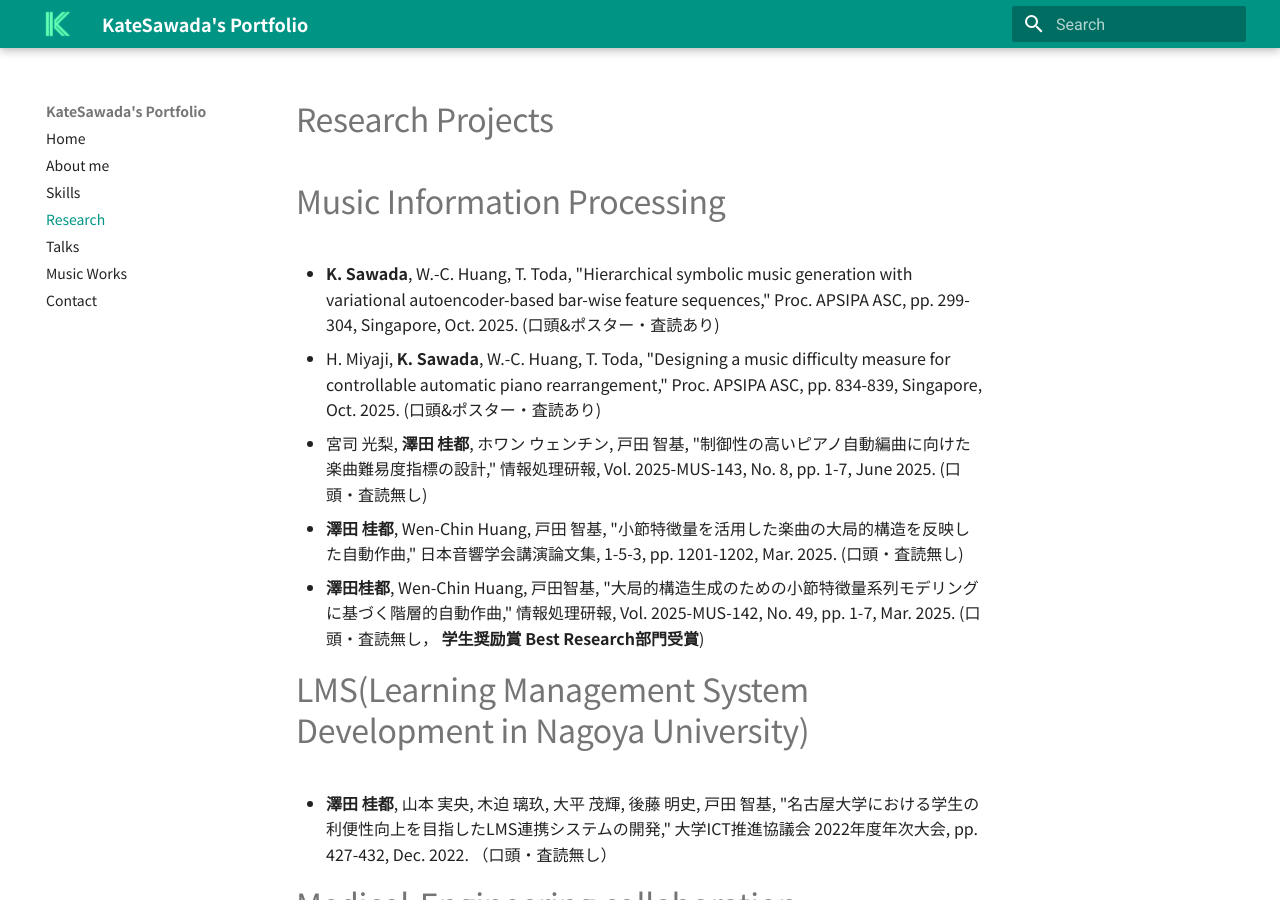
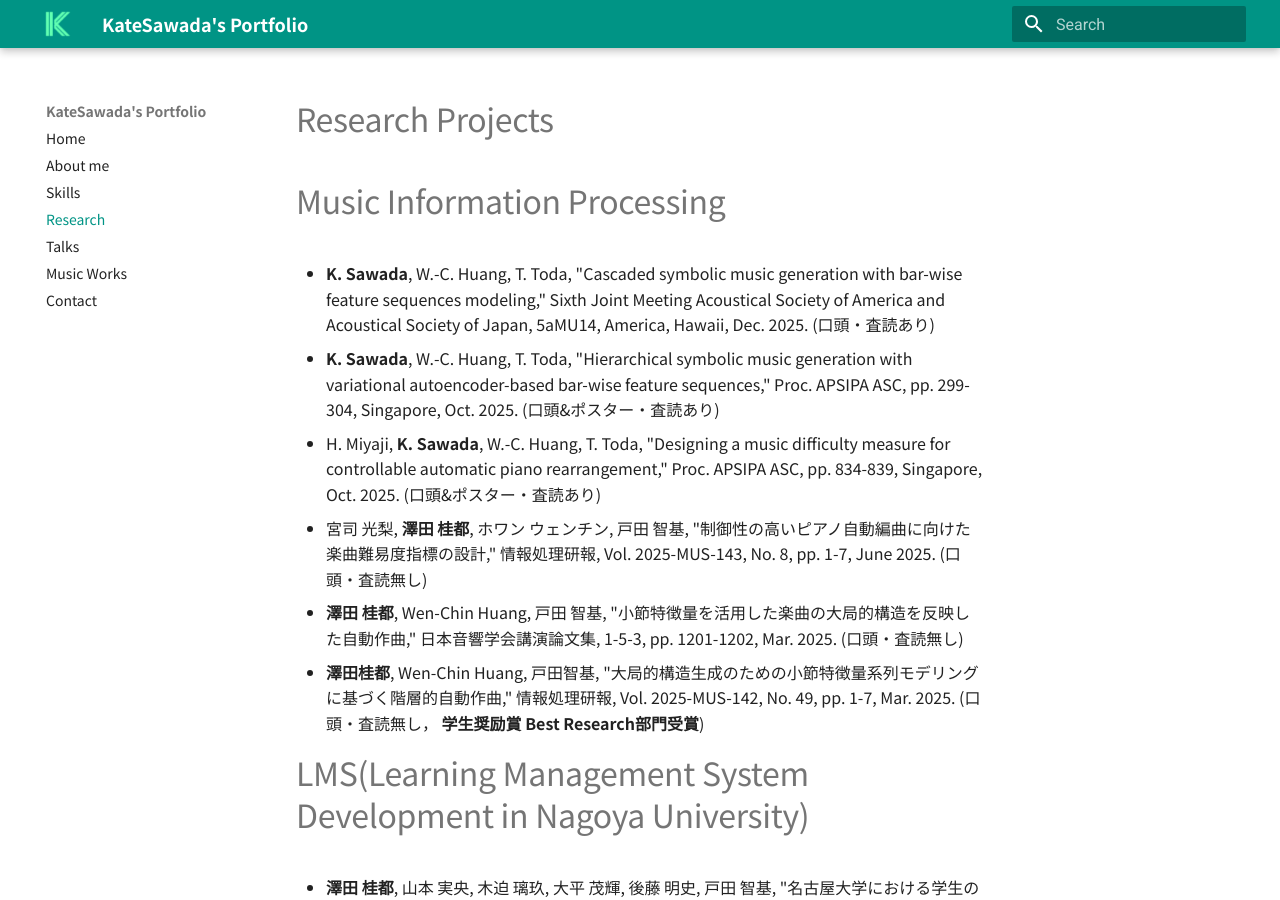
Before and after one commit to KateSawada/KateSawada.github.io, an MkDocs documentation site: the page built from docs/research.md, in a window 1280 px wide and 900 px high. Built offline with MkDocs 1.6.1 and Material for MkDocs 9.7.7, drawn with Linux system fonts in a browser that asks for light colours; nearby versions of some CDN libraries.

Commit message:
joint追記

```diff
--- a/docs/research.md
+++ b/docs/research.md
@@ -5,6 +5,7 @@ title: Research Projects
 # Research Projects
 
 # Music Information Processing
+- **K. Sawada**, W.-C. Huang, T. Toda, "Cascaded symbolic music generation with bar-wise feature sequences modeling," Sixth Joint Meeting Acoustical Society of America and Acoustical Society of Japan, 5aMU14, America, Hawaii, Dec. 2025. (口頭・査読あり)
 - **K. Sawada**, W.-C. Huang, T. Toda, "Hierarchical symbolic music generation with variational autoencoder-based bar-wise feature sequences," Proc. APSIPA ASC, pp. 299-304, Singapore, Oct. 2025. (口頭&ポスター・査読あり)
 - H. Miyaji, **K. Sawada**, W.-C. Huang, T. Toda, "Designing a music difficulty measure for controllable automatic piano rearrangement," Proc. APSIPA ASC, pp. 834-839, Singapore, Oct. 2025. (口頭&ポスター・査読あり)
 - 宮司 光梨, **澤田 桂都**, ホワン ウェンチン, 戸田 智基, "制御性の高いピアノ自動編曲に向けた楽曲難易度指標の設計," 情報処理研報, Vol. 2025-MUS-143, No. 8, pp. 1-7, June 2025. (口頭・査読無し)
```
